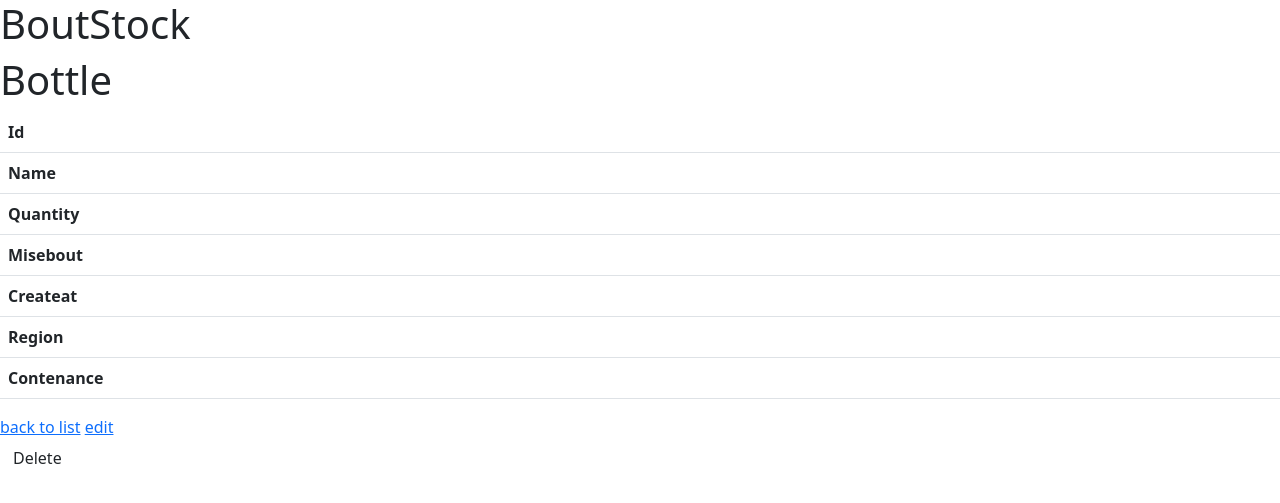
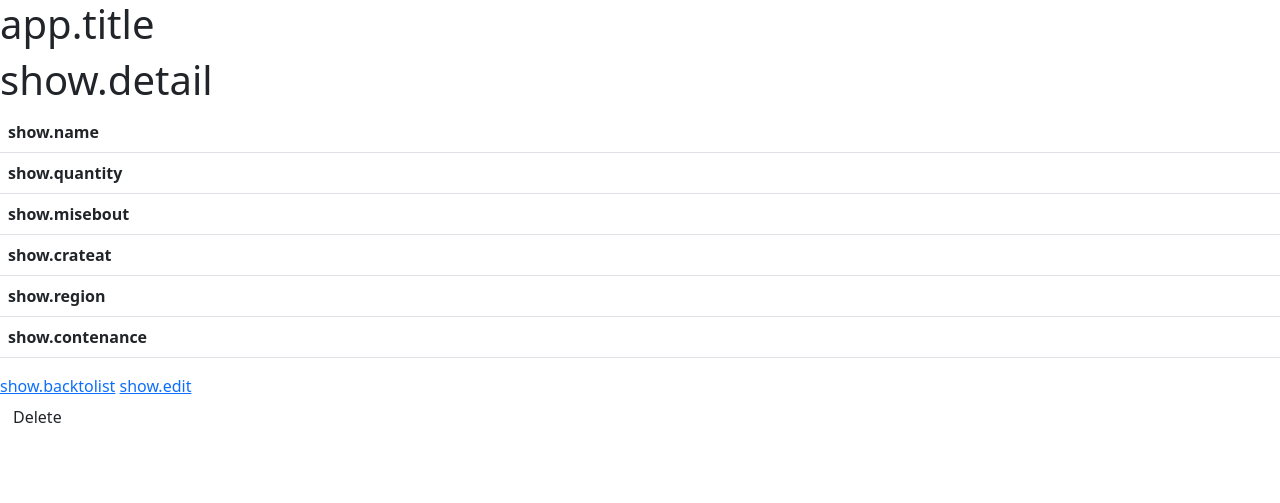
Before and after one commit to Fert-n/BoutStock, a Symfony app: template templates/bottle/show.html.twig in a window 1280 px wide. Shown: the top 503 px of the page. Run offline with Twig, Linux system fonts and the light colour scheme; the template is opened without the code that fills it, so the values that code supplies are empty; some libraries are stand-ins or nearby versions.

Commit message:
transalation new,show

```diff
--- a/templates/base.html.twig
+++ b/templates/base.html.twig
@@ -19,12 +19,15 @@
     </head>
     <body>
     <header>
-        <h1>BoutStock</h1>
-        {% block header %}{% endblock %}
+
+        {% block header %}
+            <h1>{{ 'app.title'|trans }}</h1>
+        {% endblock %}
     </header>
     <main>
         {% block body %}
-            <a href="{{ path('bottle_new') }}">Bouteille</a>
+            <a href="{{ path('bottle_new') }}">{{ 'app.add'|trans }}</a>
+            <a href="{{ path('bottle_index') }}">{{ 'app.list'|trans }}</a>
         {% endblock %}
     </main>
     <footer>
--- a/templates/bottle/_form.html.twig
+++ b/templates/bottle/_form.html.twig
@@ -1,8 +1,9 @@
 {% extends 'base.html.twig' %}
+{% trans_default_domain 'new' %}
 
 {% block body %}
 {{ form_start(form) }}
     {{ form_widget(form) }}
-    <button class="btn">{{ button_label|default('Save') }}</button>
+    <button class="btn">{{ 'new.save'|trans}}</button>
 {{ form_end(form) }}
 {% endblock %}
--- a/templates/bottle/index.html.twig
+++ b/templates/bottle/index.html.twig
@@ -16,6 +16,7 @@
                 <th>{{ 'bottle.createat'|trans }}</th>
                 <th>{{ 'bottle.region'|trans }}</th>
                 <th>{{ 'bottle.contenance'|trans }}</th>
+                <th>{{ 'bottle.action'|trans }}</th>
             </tr>
         </thead>
         <tbody>
@@ -41,4 +42,6 @@
     </table>
 
     <a href="{{ path('bottle_new') }}">{{ 'bottle.createnew'|trans }}</a>
+    <a href="{{ path('index') }}">{{ 'bottle.return'|trans }}</a>
+
 {% endblock %}
--- a/templates/bottle/show.html.twig
+++ b/templates/bottle/show.html.twig
@@ -1,46 +1,43 @@
 {% extends 'base.html.twig' %}
+{% trans_default_domain 'show' %}
 
-{% block title %}Bottle{% endblock %}
+{% block title %}{{ 'show.title'|trans }}{% endblock %}
 
 {% block body %}
-    <h1>Bottle</h1>
+    <h1>{{ 'show.detail'|trans }}</h1>
 
     <table class="table">
         <tbody>
             <tr>
-                <th>Id</th>
-                <td>{{ bottle.id }}</td>
-            </tr>
-            <tr>
-                <th>Name</th>
+                <th>{{ 'show.name'|trans }}</th>
                 <td>{{ bottle.name }}</td>
             </tr>
             <tr>
-                <th>Quantity</th>
+                <th>{{ 'show.quantity'|trans }}</th>
                 <td>{{ bottle.quantity }}</td>
             </tr>
             <tr>
-                <th>Misebout</th>
+                <th>{{ 'show.misebout'|trans }}</th>
                 <td>{{ bottle.misebout ? bottle.misebout|date('Y-m-d') : '' }}</td>
             </tr>
             <tr>
-                <th>Createat</th>
+                <th>{{ 'show.crateat'|trans }}</th>
                 <td>{{ bottle.createat ? bottle.createat|date('Y-m-d') : '' }}</td>
             </tr>
             <tr>
-                <th>Region</th>
+                <th>{{ 'show.region'|trans }}</th>
                 <td>{{ bottle.region }}</td>
             </tr>
             <tr>
-                <th>Contenance</th>
+                <th>{{ 'show.contenance'|trans }}</th>
                 <td>{{ bottle.contenance }}</td>
             </tr>
         </tbody>
     </table>
 
-    <a href="{{ path('bottle_index') }}">back to list</a>
+    <a href="{{ path('bottle_index') }}">{{ 'show.backtolist'|trans }}</a>
 
-    <a href="{{ path('bottle_edit', {'id': bottle.id}) }}">edit</a>
+    <a href="{{ path('bottle_edit', {'id': bottle.id}) }}">{{ 'show.edit'|trans }}</a>
 
     {{ include('bottle/_delete_form.html.twig') }}
 {% endblock %}
--- a/translations/app+intl-icu.fr.yml
+++ b/translations/app+intl-icu.fr.yml
@@ -1 +1,3 @@
 app.title: 'BoutStock'
+app.add: 'Ajouter une bouteille'
+app.list: 'Inventaire'
--- a/translations/bottle+intl-icu.fr.yml
+++ b/translations/bottle+intl-icu.fr.yml
@@ -1,4 +1,4 @@
-bottle.page_title: 'BoutStock'
+bottle.page_title: 'BoutStock - Inventaire'
 bottle.title : 'Inventaire'
 bottle.id: 'Id fr'
 bottle.name: 'Nom'
@@ -11,3 +11,5 @@ bottle.createnew: 'Ajouter'
 bottle.show: 'détails'
 bottle.edit: 'Modifier'
 bottle.nofound: 'Aucune Bouteille'
+bottle.return: 'Accueil'
+bottle.action: 'Outils'
--- /dev/null
+++ b/translations/new+intl-icu.fr.yml
@@ -0,0 +1,4 @@
+new.backtolist: 'Retour à la liste'
+new.title: 'BoutStock - Ajouter une Bouteille'
+new.bottle: 'Nouvelle Bouteille'
+new.save: 'Valider'
```
Also changed, not shown: templates/bottle/new.html.twig (+4 -3 lines), translations/show+intl-icu.fr.yml (added, +10 -0 lines).
